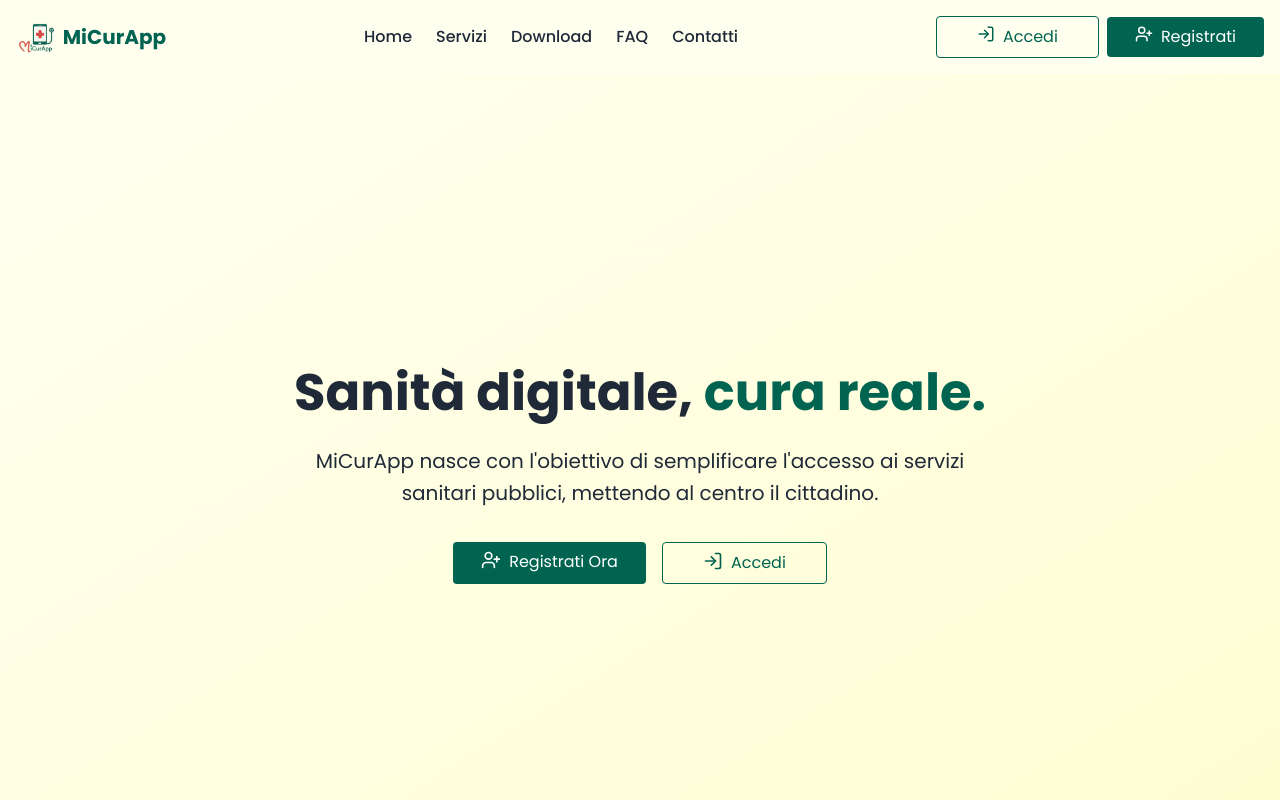
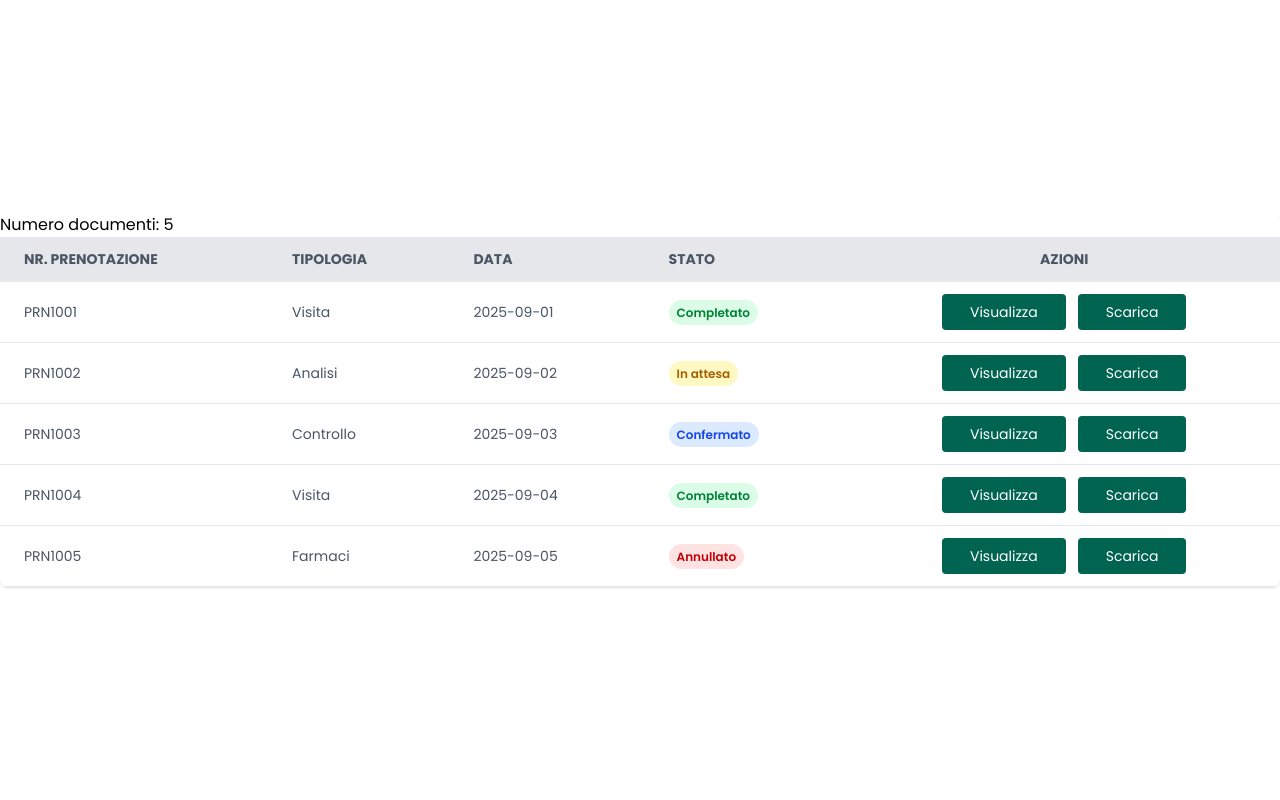
Before and after one commit to develhope/FS37-TeamProject-2, a React (Vite) app in the folder fs37-teamproject-2/: page /documentazione in a window 1280 px wide. Before the commit this address led to /. Shown: the top 800 px of the page. Built offline with nearby package versions, Linux system fonts and the light colour scheme.

Commit message:
Fixata pagina servizi documentazione

```diff
--- a/fs37-teamproject-2/src/App.jsx
+++ b/fs37-teamproject-2/src/App.jsx
@@ -43,7 +43,7 @@ function App() {
         <Route path="/login" element={<Login />} />
 
         {/* Conferma OTP */}
-        <Route path="/conferma-otp/:userId" element={<ConfermaOTP />} />
+        <Route path="/conferma-otp" element={<ConfermaOTP />} />
 
         {/* Dashboard - Route privata */}
         <Route
@@ -59,18 +59,18 @@ function App() {
         <Route
           path="/servizi"
           element={
-            <Private>
+
               <LayoutServizi />
-            </Private>
+
           }
         >
-          <Route index element={<Navigate to="documentazione" replace />} />
-          <Route path="documentazione" element={<Documentazione />} />
+
           <Route path="asl-piu-vicina" element={<ASLPiuVicina />} />
           <Route path="medico-base" element={<MedicoBase />} />
           <Route path="necessita-speciali" element={<NecessitaSpeciali />} />
           <Route path="prenotazioni" element={<Prenotazioni />} />
         </Route>
+          <Route path="documentazione" element={<Documentazione />} />
 
         {/* Contatti */}
         <Route path="/contatti" element={<Contatti />} />
--- a/fs37-teamproject-2/src/Pages/Servizi/Documentazione.jsx
+++ b/fs37-teamproject-2/src/Pages/Servizi/Documentazione.jsx
@@ -1,9 +1,105 @@
+import { Button } from "../../Components/Button";
+
 function Documentazione() {
-    return(
-        <>
+  const documenti = [
+    {
+      id: 1,
+      numero: "PRN1001",
+      data: "2025-09-01",
+      stato: "Completato",
+      tipoServizio: "Visita",
+    },
+    {
+      id: 2,
+      numero: "PRN1002",
+      data: "2025-09-02",
+      stato: "In attesa",
+      tipoServizio: "Analisi",
+    },
+    {
+      id: 3,
+      numero: "PRN1003",
+      data: "2025-09-03",
+      stato: "Confermato",
+      tipoServizio: "Controllo",
+    },
+    {
+      id: 4,
+      numero: "PRN1004",
+      data: "2025-09-04",
+      stato: "Completato",
+      tipoServizio: "Visita",
+    },
+    {
+      id: 5,
+      numero: "PRN1005",
+      data: "2025-09-05",
+      stato: "Annullato",
+      tipoServizio: "Farmaci",
+    },
+  ];
+  const getStatusClasses = (stato) => {
+    switch (stato) {
+      case "Completato":
+        return "bg-green-100 text-green-700";
+      case "Confermato":
+        return "bg-blue-100 text-blue-700";
+      case "In attesa":
+        return "bg-yellow-100 text-yellow-700";
+      case "Annullato":
+        return "bg-red-100 text-red-700";
+      default:
+        return "bg-gray-100 text-gray-700";
+    }
+  };
 
-        </>
-    )
+  return (
+    <>
+      <div className="overflow-x-auto bg-white rounded-lg shadow">
+        <p>Numero documenti: {documenti.length}</p>
+        <table className="w-full table-auto">
+          <thead>
+            <tr className="bg-gray-200 text-gray-600 uppercase text-sm leading-normal">
+              <th className="py-3 px-6 text-left">Nr. Prenotazione</th>
+              <th className="py-3 px-6 text-left">Tipologia</th>
+              <th className="py-3 px-6 text-left">Data</th>
+              <th className="py-3 px-6 text-left">Stato</th>
+              <th className="py-3 px-6 text-center">Azioni</th>
+            </tr>
+          </thead>
+          <tbody className="text-gray-600 text-sm">
+            {documenti.map((x, i) => (
+              <tr
+                className="border-b border-gray-200 hover:bg-gray-100"
+                key={x.id}
+              >
+                <td className="py-3 px-6 text-left">{x.numero}</td>
+                <td className="py-3 px-6 text-left">{x.tipoServizio}</td>
+                <td className="py-3 px-6 text-left">{x.data}</td>
+                <td className="py-3 px-6 text-left">
+                  {
+                    <span
+                      className={`px-2 py-1 rounded-full text-xs font-semibold ${getStatusClasses(
+                        x.stato
+                      )}`}
+                    >
+                      {x.stato}
+                    </span>
+                  }
+                </td>
+                <td className="py-3 px-6 text-center">
+                  <div className="flex item-center gap-3 justify-center">
+                    <Button label="primary">Visualizza</Button>
+                    <Button label="primary">Scarica</Button>
+                  </div>
+                </td>
+              </tr>
+            ))}
+          </tbody>
+        </table>
+      </div>
+    </>
+  );
 }
 
 export default Documentazione;
```
